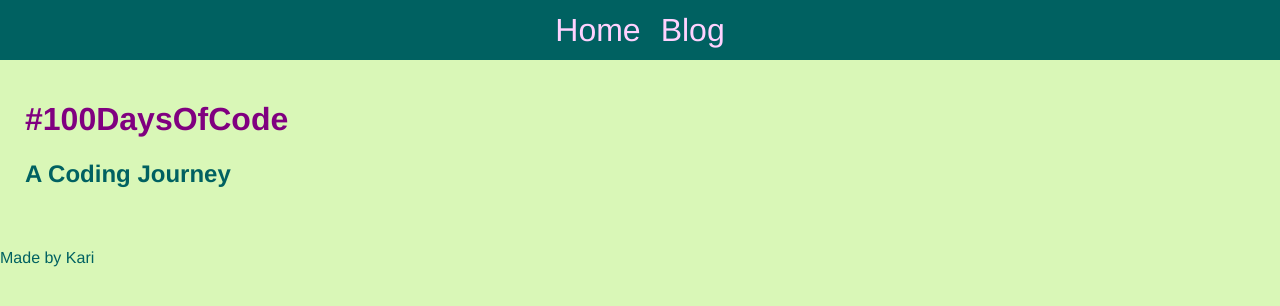
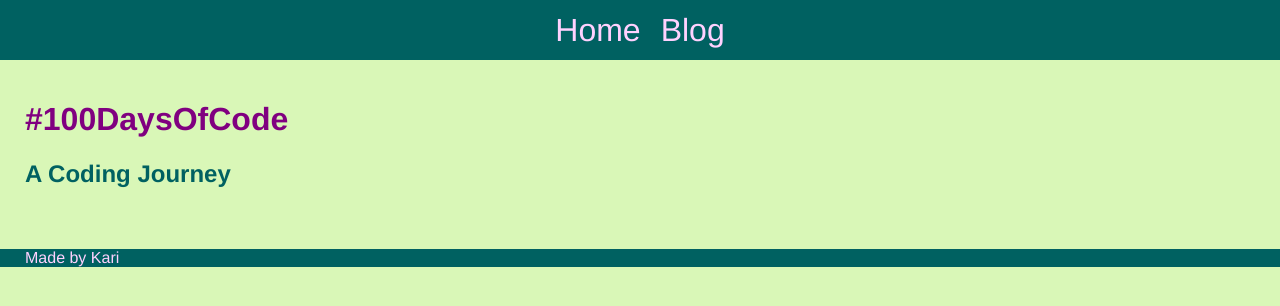
Before and after one commit to KJLarson/100-days, a Jekyll site: the page built from index.html, in a window 1280 px wide. Shown: the top 306 px of the page. Built offline with Jekyll 4.4.1, drawn with Linux system fonts in a browser that asks for light colours.

Commit message:
Style footer

```diff
--- a/css/main.css
+++ b/css/main.css
@@ -48,3 +48,11 @@ nav a {
 	font-size: 2em;
 	margin: 0 10px;
 }
+
+/* End Navigation */
+
+footer {
+	padding-left: 25px;
+	background-color: #006161;
+	color: #FFD2FF;
+}
```
